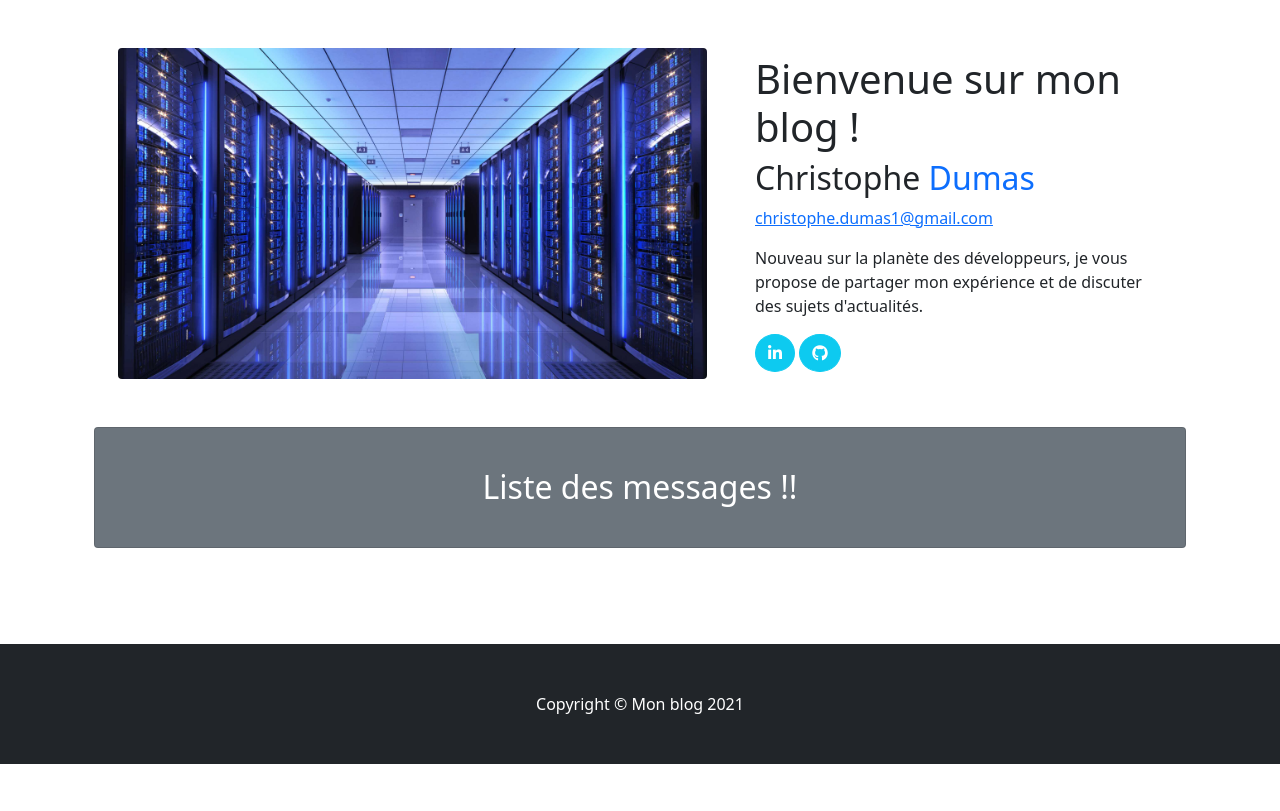
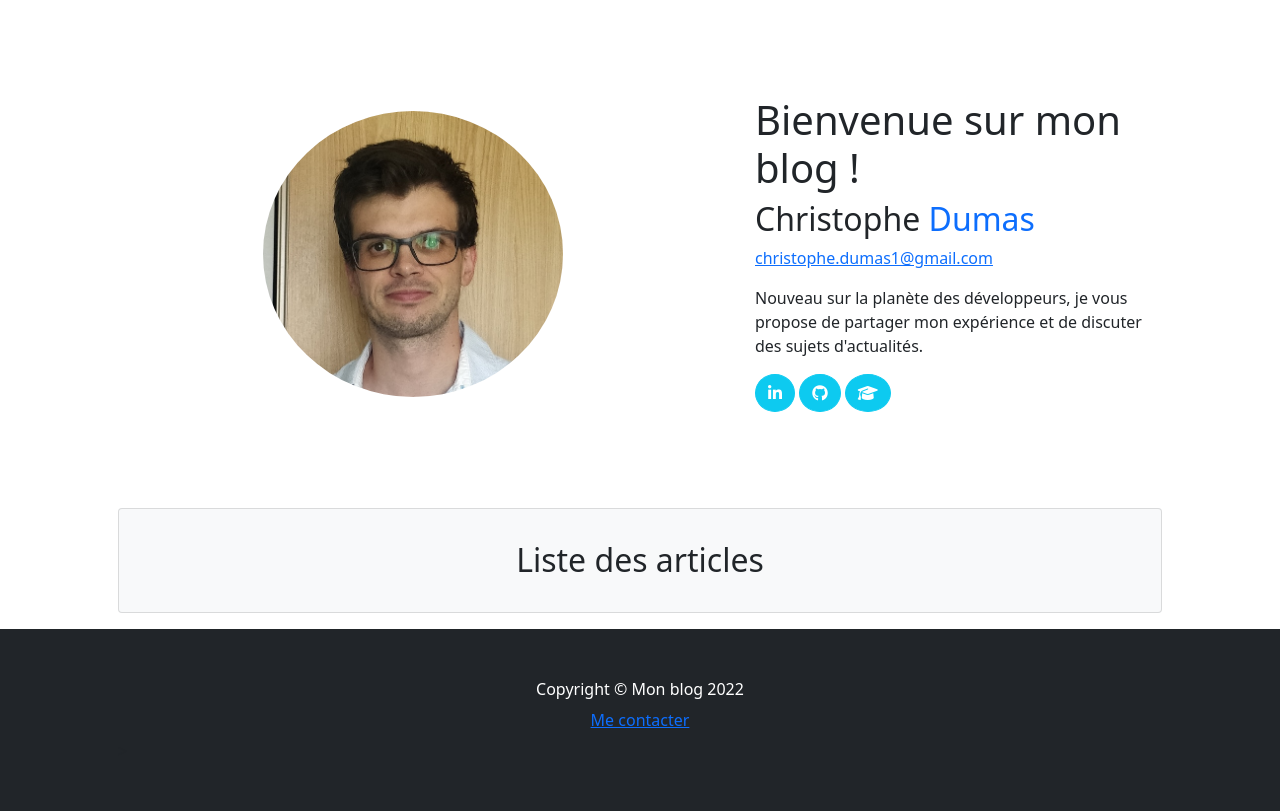
Before and after one commit to chris496/ChristopheDumas_BlogPhp, a PHP site: page / in a window 1280 px wide. Shown: the part 56-867 px from the top of the page. Before the commit the page ends 820 px from the top, so only its background shows below. Run offline with PHP 8.4, Linux system fonts and the light colour scheme; the visitor is signed in with stand-in values (Sample User, id 1); data that the repository does not hold is empty; some libraries are stand-ins or nearby versions.

Commit message:
📦 NEW: add link cv + add modal contact

```diff
--- a/app/View/Templates/base.html.twig
+++ b/app/View/Templates/base.html.twig
@@ -10,6 +10,7 @@
         <link rel="icon" type="image/x-icon" href="./assets/favicon.ico" />
         {% block stylesheets %}{% endblock %}
         <!-- Core theme CSS (includes Bootstrap)-->
+        <link href="./assets/css/stylesperso.css" rel="stylesheet" />
         <link href="./assets/css/styles.css" rel="stylesheet" />
 
     </head>
--- a/app/View/Templates/footer.html.twig
+++ b/app/View/Templates/footer.html.twig
@@ -1,4 +1,42 @@
 <!-- Footer-->
 <footer class="py-5 bg-dark">
-    <div class="container px-4 px-lg-5"><p class="m-0 text-center text-white">Copyright &copy; Mon blog 2021</p></div>
+    <div class="container px-4 px-lg-5 d-flex flex-column">
+        <p class="m-0 text-center text-white">Copyright &copy; Mon blog 2022</p>
+        <button type="button" class="btn btn-link" data-bs-toggle="modal" data-bs-target="#newPost">
+            Me contacter
+        </button>>
+    </div>
 </footer>
+
+
+<!-- Modal create a form -->
+            <div class="modal fade" id="newPost" tabindex="-1" aria-labelledby="newPostLabel" aria-hidden="true">
+                <div class="modal-dialog">
+                    <div class="modal-content">
+                        <div class="modal-header">
+                            <h5 class="modal-title" id="newPostLabel">Formulaire de contact</h5>
+                            <button type="button" class="btn-close" data-bs-dismiss="modal" aria-label="Close"></button>
+                        </div>
+                        <div class="modal-body">
+                            <form action="mail.php" method="post">
+                                <div class="input-group mb-3">
+                                    <input type="text" class="form-control" id="lastname" name="lastname" placeholder="Votre nom" aria-label="lastname" aria-describedby="basic-addon1">
+                                </div>
+                                <div class="input-group mb-3">
+                                    <input type="text" class="form-control" id="firstname" name="firstname" placeholder="Votre prénom" aria-label="firstname" aria-describedby="basic-addon2">
+                                </div>
+                                <div class="input-group mb-3">
+                                    <input type="mail" class="form-control" id="mail" name="mail" placeholder="mail" aria-label="mail" aria-describedby="basic-addon3">
+                                </div>
+                                <div class="input-group mb-3">
+                                    <span class="input-group-text">Votre message</span>
+                                    <textarea class="form-control" id="description" name="description" aria-label="With textarea"></textarea>
+                                </div>
+                                <div class="text-center mt-3">
+                                    <input class="btn btn-primary" type="submit"/>
+                                </div>
+                            </form>
+                        </div>
+                    </div>
+                </div>
+            </div>
--- a/app/View/Templates/index.html.twig
+++ b/app/View/Templates/index.html.twig
@@ -5,10 +5,10 @@
     <div class="container px-4 px-lg-5">
         <!-- Heading Row-->
         <div class="row gx-4 gx-lg-5 align-items-center my-5">
-            <div class="col-lg-7">
-                <img class="img-fluid rounded mb-4 mb-lg-0" src="./assets/img/profile.jpg" alt="profile" />
+            <div class="col-lg-7 d-flex justify-content-center">
+                <img class="img-fluid img-profile mb-4 mb-lg-0" src="./assets/img/profile.jpg" alt="profile" />
             </div>
-            <div class="col-lg-5">
+            <div class="col-lg-5 my-5">
                 <h1 class="font-weight-light">Bienvenue sur mon blog !</h1>
                 <h2 class="mb-0">
                     Christophe
@@ -19,22 +19,25 @@
                 </div>
                 <p>Nouveau sur la planète des développeurs, je vous propose de partager mon expérience et de discuter des sujets d'actualités.</p>
                 <div>
-                    <a class="btn btn-info rounded-circle text-white" href="https://www.linkedin.com/in/christophe-dumas-92bb271b">
+                    <a class="btn btn-info rounded-circle text-white" href="https://www.linkedin.com/in/christophe-dumas-92bb271b" data-bs-toggle="tooltip" data-bs-placement="bottom" title="Mon linkedin">
                         <i class="fab fa-linkedin-in"></i>
                     </a>
-                    <a class="btn btn-info rounded-circle text-white" href="https://github.com/chris496">
+                    <a class="btn btn-info rounded-circle text-white" href="https://github.com/chris496" data-bs-toggle="tooltip" data-bs-placement="bottom" title="Mon github">
                         <i class="fab fa-github"></i>
+                    </a>
+                    <a class="btn btn-info rounded-circle text-white" href="https://drive.google.com/file/d/1FiR0kQ9_e_RZ2MUtwdSlWauAnJc5tv9T/view?ths=true" data-bs-toggle="tooltip" data-bs-placement="bottom" title="Mon CV">
+                        <i class="fas fa-graduation-cap"></i>
                     </a>
                 </div>
             </div>
 
-            <!-- Call to Action-->
-            <div class="card text-white bg-secondary my-5 py-4 text-center">
-                <div class="card-body"><h2 class="text-white m-0">Liste des messages !!</h2></div>
-            </div>
+
         </div>
         <!-- Content Row-->
-
+        <!-- Call to Action-->
+            <div class="card text-white bg-light mt-5 mb-3 py-4  text-center">
+                <h2 class="text-dark my-2">Liste des articles</h2>
+            </div>
         <div class="row gx-4 gx-lg-5">
             {% for post in posts %}
             <div class="col-md-4 mb-5">
--- /dev/null
+++ b/assets/css/stylesperso.css
@@ -0,0 +1,4 @@
+.img-profile{
+    width:300px;
+    border-radius :50%;
+}
```
Also changed, not shown: assets/img/profile.jpg.
